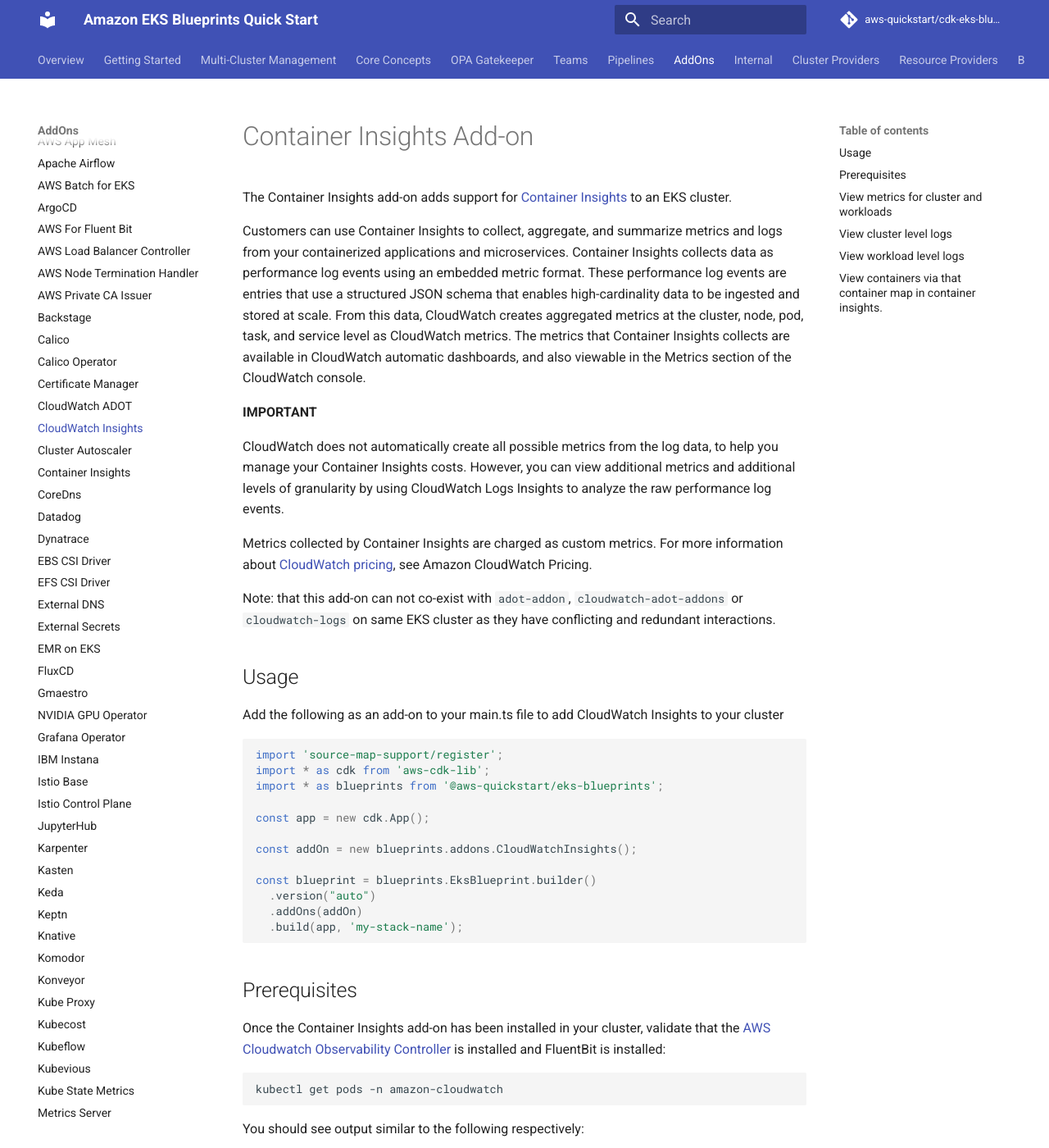
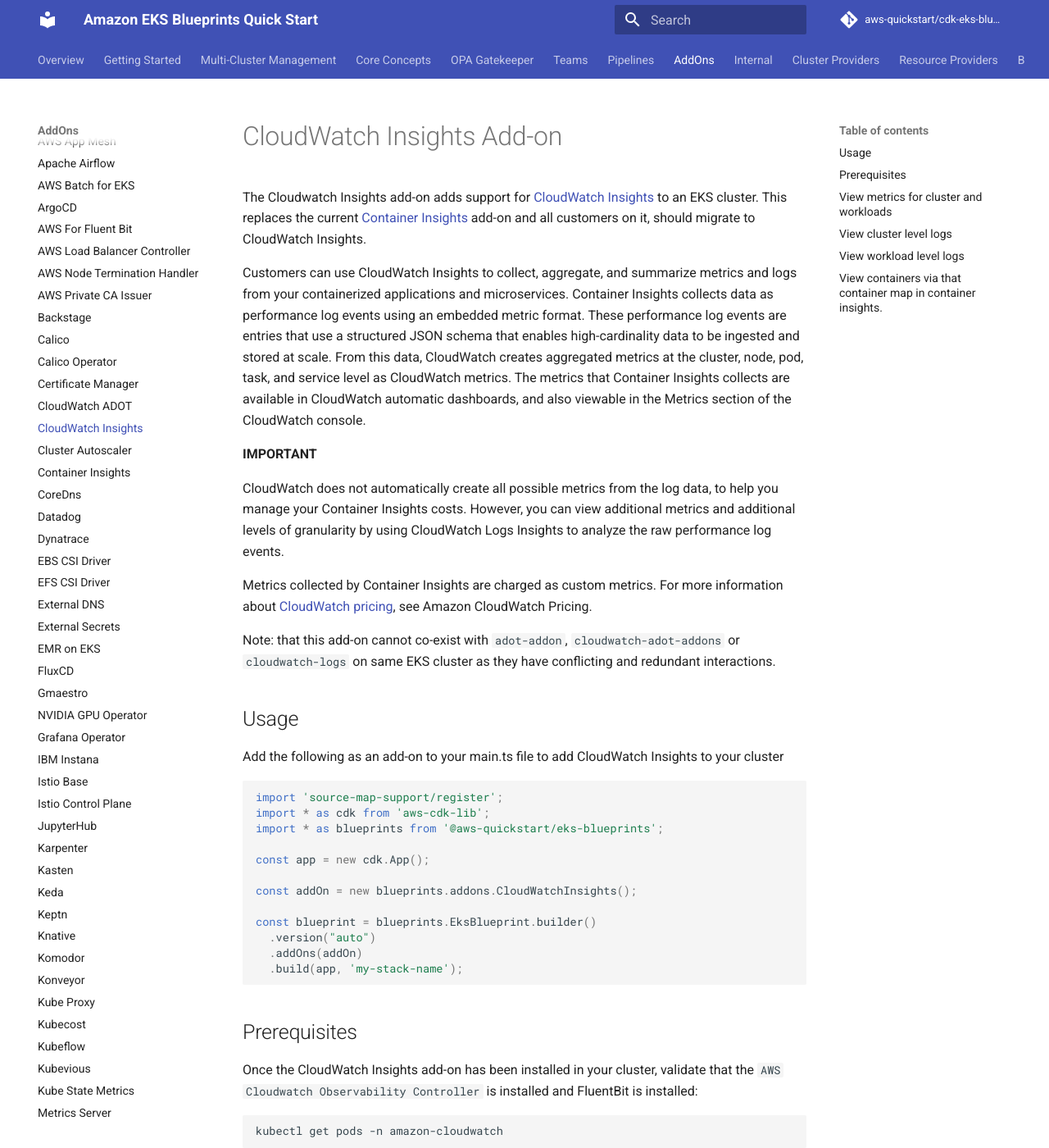
Before and after one commit to aws-quickstart/cdk-eks-blueprints, an MkDocs documentation site: the page built from docs/addons/aws-cloudwatch-insights.md, in a window 1280 px wide and 1400 px high. Shown: the whole window at 82% size. Built offline with MkDocs 1.6.1 and Material for MkDocs 9.7.7, drawn with Linux system fonts in a browser that asks for light colours; comment, search, counter and statistics services are not loaded; some of the changed text lies outside the part shown.

Commit message:
Deprecated Container Insights, added explicit recommendations that they migrate to CloudWatch Insights.

````diff
--- a/docs/addons/aws-cloudwatch-insights.md
+++ b/docs/addons/aws-cloudwatch-insights.md
@@ -1,16 +1,27 @@
-# Container Insights Add-on
+# CloudWatch Insights Add-on
 
-The Container Insights add-on adds support for [Container Insights](https://docs.aws.amazon.com/AmazonCloudWatch/latest/monitoring/deploy-container-insights-EKS.html) to an EKS cluster.
+The Cloudwatch Insights add-on adds support for [CloudWatch Insights](https://docs.aws.amazon.com/AmazonCloudWatch/latest/monitoring/deploy-container-insights-EKS.html) to an EKS cluster.
+This replaces the current [Container Insights](./container-insights.md) add-on and all customers on it, should migrate to
+CloudWatch Insights.
 
-Customers can use Container Insights to collect, aggregate, and summarize metrics and logs from your containerized applications and microservices. Container Insights collects data as performance log events using an embedded metric format. These performance log events are entries that use a structured JSON schema that enables high-cardinality data to be ingested and stored at scale. From this data, CloudWatch creates aggregated metrics at the cluster, node, pod, task, and service level as CloudWatch metrics. The metrics that Container Insights collects are available in CloudWatch automatic dashboards, and also viewable in the Metrics section of the CloudWatch console.
+Customers can use CloudWatch Insights to collect, aggregate, and summarize metrics and logs from your containerized
+applications and microservices. Container Insights collects data as performance log events using an embedded metric
+format. These performance log events are entries that use a structured JSON schema that enables high-cardinality data
+to be ingested and stored at scale. From this data, CloudWatch creates aggregated metrics at the cluster, node, pod,
+task, and service level as CloudWatch metrics. The metrics that Container Insights collects are available in
+CloudWatch automatic dashboards, and also viewable in the Metrics section of the CloudWatch console.
 
 **IMPORTANT**
 
-CloudWatch does not automatically create all possible metrics from the log data, to help you manage your Container Insights costs. However, you can view additional metrics and additional levels of granularity by using CloudWatch Logs Insights to analyze the raw performance log events.
+CloudWatch does not automatically create all possible metrics from the log data, to help you manage your Container
+Insights costs. However, you can view additional metrics and additional levels of granularity by using CloudWatch Logs
+Insights to analyze the raw performance log events.
 
-Metrics collected by Container Insights are charged as custom metrics. For more information about [CloudWatch pricing](https://aws.amazon.com/cloudwatch/pricing/), see Amazon CloudWatch Pricing.
+Metrics collected by Container Insights are charged as custom metrics. For more information about
+[CloudWatch pricing](https://aws.amazon.com/cloudwatch/pricing/), see Amazon CloudWatch Pricing.
 
-Note: that this add-on can not co-exist with `adot-addon`, `cloudwatch-adot-addons` or `cloudwatch-logs` on same EKS cluster as they have conflicting and redundant interactions.
+Note: that this add-on cannot co-exist with `adot-addon`, `cloudwatch-adot-addons` or `cloudwatch-logs` on same EKS
+cluster as they have conflicting and redundant interactions.
 
 ## Usage
 
@@ -33,7 +44,8 @@
 
 ## Prerequisites
 
-Once the Container Insights add-on has been installed in your cluster, validate that the [AWS Cloudwatch Observability Controller]() is installed and FluentBit is installed:
+Once the CloudWatch Insights add-on has been installed in your cluster, validate that the
+`AWS Cloudwatch Observability Controller` is installed and FluentBit is installed:
 
 ```bash
 kubectl get pods -n amazon-cloudwatch
@@ -50,7 +62,7 @@
 
 ## View metrics for cluster and workloads
 
-Under Performance Monitoring, the Container Insights dashboard allows you to hone in on both cluster and workload metrics. After selecting EKS Pods and Clusters, you will see that the dashboard provides CPU and memory utilization along with other important metrics such as network performance.
+Under Performance Monitoring, the CloudWatch Insights dashboard allows you to hone in on both cluster and workload metrics. After selecting EKS Pods and Clusters, you will see that the dashboard provides CPU and memory utilization along with other important metrics such as network performance.
 
 ![CloudWatch](./../assets/images/eks-blueprint-cwinsights-performance-monitoring.png)
 
@@ -80,11 +92,16 @@
 
 In the navigation pane, choose Insights.
 
-Near the top of the screen is the query editor. When you first open CloudWatch Logs Insights, this box contains a default query that returns the 20 most recent log events.
+Near the top of the screen is the query editor. When you first open CloudWatch Logs Insights, this box contains
+a default query that returns the 20 most recent log events.
 
-In the box above the query editor, select one of the Container Insights log groups to query. For the following example queries to work, the log group name must end with performance. We will look at `/aws/containerinsights/east-dev/performance`
+In the box above the query editor, select one of the Container Insights log groups to query. For the following example
+queries to work, the log group name must end with performance. We will look at `/aws/containerinsights/east-dev/performance`
 
-When you select a log group, CloudWatch Logs Insights automatically detects fields in the data in the log group and displays them in Discovered fields in the right pane. It also displays a bar graph of log events in this log group over time. This bar graph shows the distribution of events in the log group that matches your query and time range, not only the events displayed in the table.
+When you select a log group, CloudWatch Logs Insights automatically detects fields in the data in the log group and
+displays them in Discovered fields in the right pane. It also displays a bar graph of log events in this log group over
+time. This bar graph shows the distribution of events in the log group that matches your query and time range, not only
+the events displayed in the table.
 
 In the query editor, replace the default query with the following query and choose Run query.
 
@@ -102,10 +119,12 @@
 
 ![CloudWatch](./../assets/images/eks-blueprint-cloudwatch-loginsights-2.png)
 
-If you want to try another query, you can use include fields in the list at the right of the screen. For more information about query syntax, see CloudWatch Logs Insights Query Syntax.
+If you want to try another query, you can use include fields in the list at the right of the screen. For more information
+about query syntax, see CloudWatch Logs Insights Query Syntax.
 
 ## View containers via that container map in container insights.
 
-In order to view a map of all of your containers running inside your cluster, click on `View your container map` in the Container Insights tab. You will then see a map of all of your namespaces and their associated pods and services.
+In order to view a map of all of your containers running inside your cluster, click on `View your container map` in the
+Container Insights tab. You will then see a map of all of your namespaces and their associated pods and services.
 
 ![CloudWatch](./../assets/images/eks-blueprint-container-insights.png)
````
Also changed, not shown: docs/addons/container-insights.md (+3 -0 lines), 2 other files.
